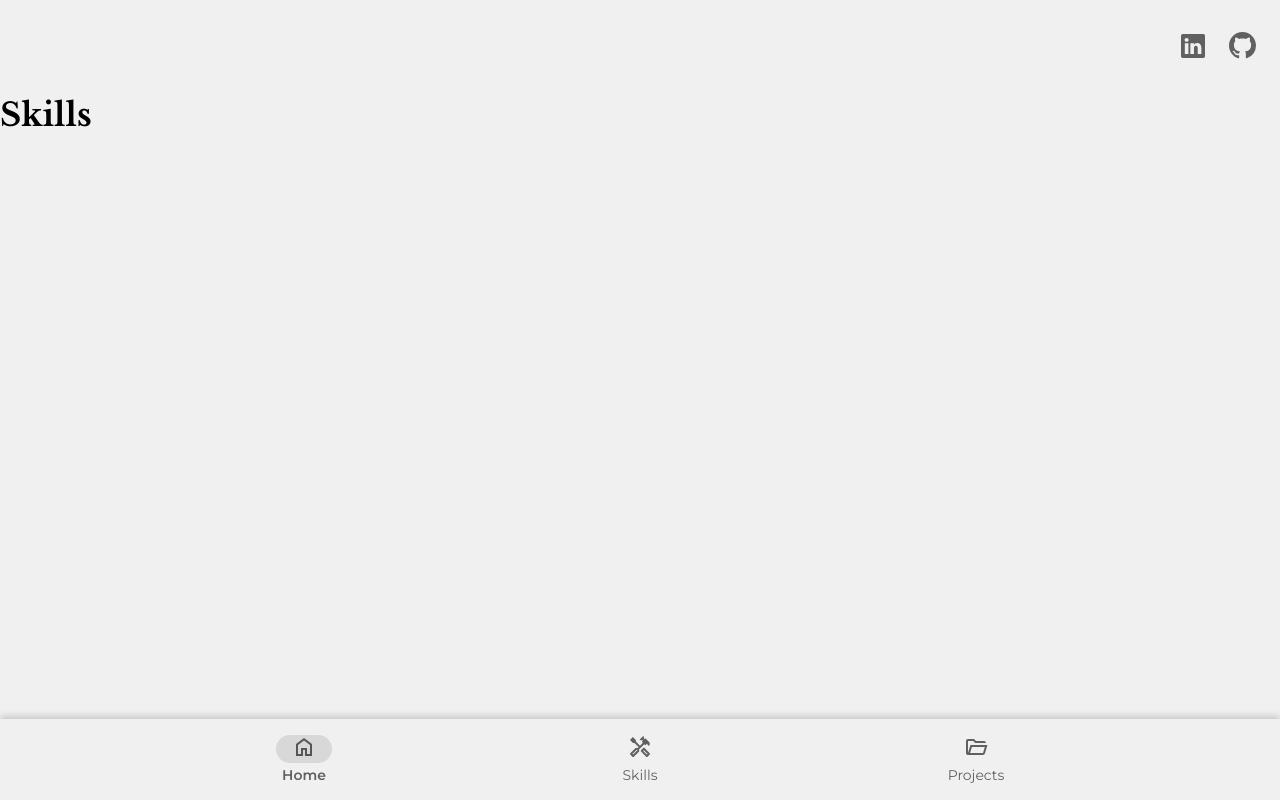
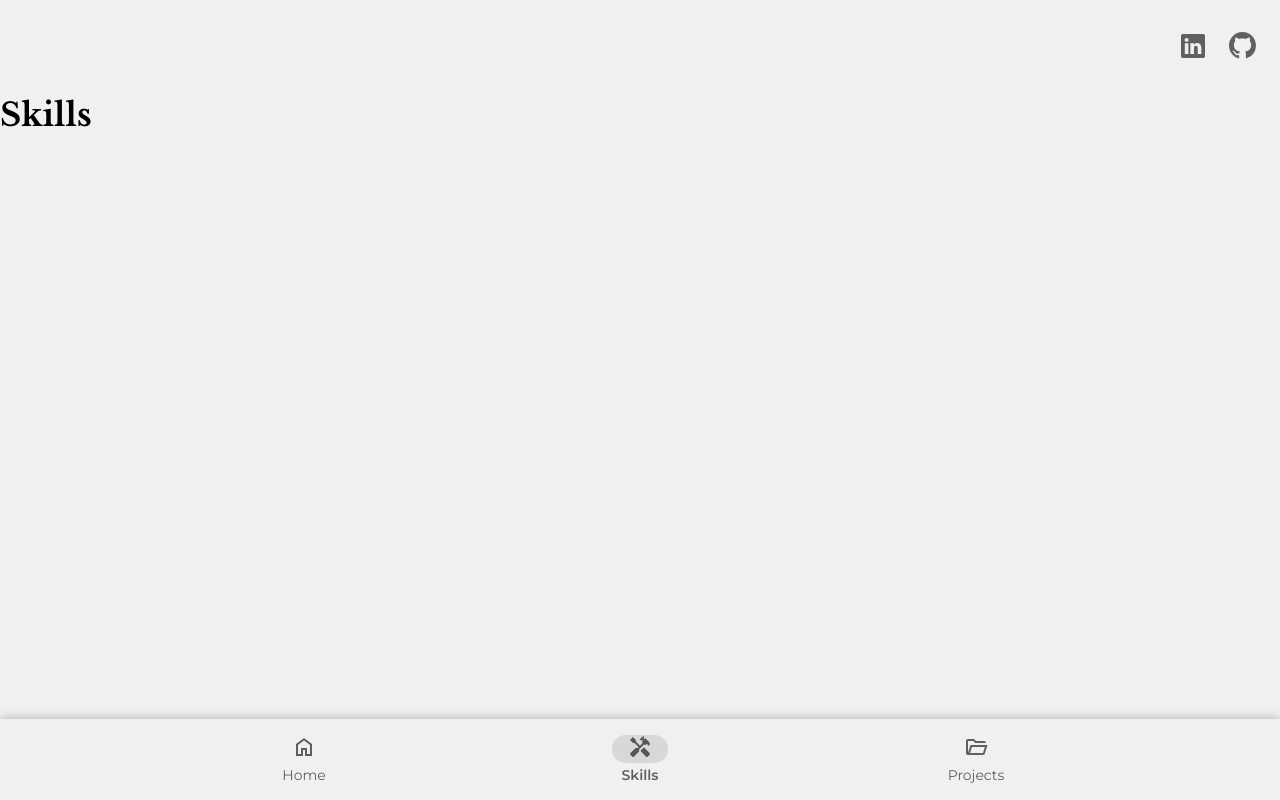
Before and after one commit to nhsneto/portfolio, a Next.js app: page /skills in a window 1280 px wide. Built offline with nearby package versions, Linux system fonts and the light colour scheme.

Commit message:
Change bottom navigation items' styles according to the current page

```diff
--- a/app/components/BottomNav.tsx
+++ b/app/components/BottomNav.tsx
@@ -1,42 +1,57 @@
-import { FolderOpen, Home, Handyman } from "@/app/icons";
+"use client";
+
+import {
+  Home,
+  HomeFilled,
+  Handyman,
+  HandymanFilled,
+  FolderOpen,
+  FolderOpenFilled,
+} from "@/app/icons";
 import Link from "next/link";
 import { montserrat } from "@/app/fonts";
 import BottomNavItem from "@/app/components/BottomNavItem";
+import { usePathname } from "next/navigation";
 import styles from "./BottomNav.module.css";
 
 export default function BottomNav() {
+  const currentPathname = usePathname();
+  const isHome = currentPathname === "/";
+  const isSkills = currentPathname === "/skills";
+  const isProjects = currentPathname === "/projects";
+
   return (
     <div className={`${styles.container} ${montserrat.className}`}>
       <Link href="/">
         <BottomNavItem
-          icon={Home}
+          icon={isHome ? HomeFilled : Home}
           iconWidth="24px"
           iconHeight="24px"
           iconColor="var(--gray)"
           label="Home"
-          isActive={true}
+          isActive={isHome}
         />
       </Link>
 
       <Link href="/skills">
         <BottomNavItem
-          icon={Handyman}
+          icon={isSkills ? HandymanFilled : Handyman}
           iconWidth="24px"
           iconHeight="24px"
           iconColor="var(--gray)"
           label="Skills"
-          isActive={false}
+          isActive={isSkills}
         />
       </Link>
 
       <Link href="/projects">
         <BottomNavItem
-          icon={FolderOpen}
+          icon={isProjects ? FolderOpenFilled : FolderOpen}
           iconWidth="24px"
           iconHeight="24px"
           iconColor="var(--gray)"
           label="Projects"
-          isActive={false}
+          isActive={isProjects}
         />
       </Link>
     </div>
```
